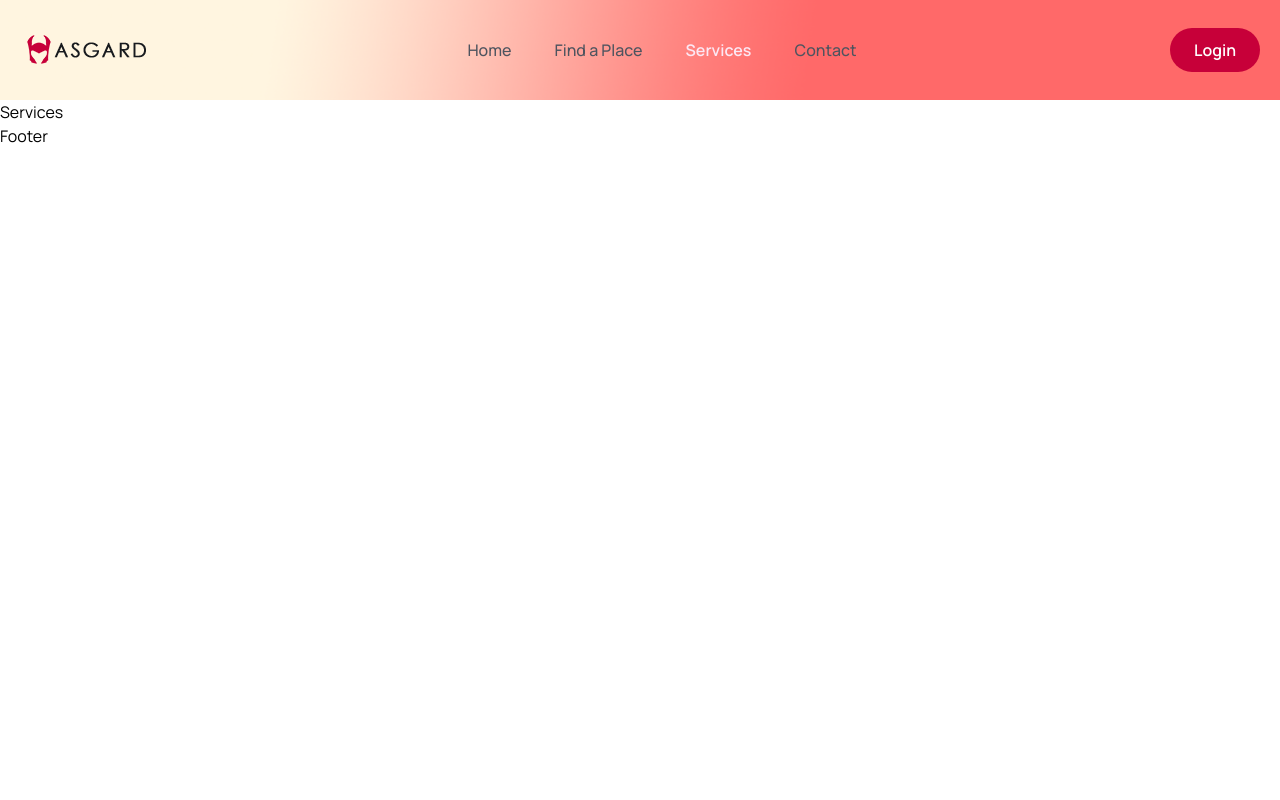
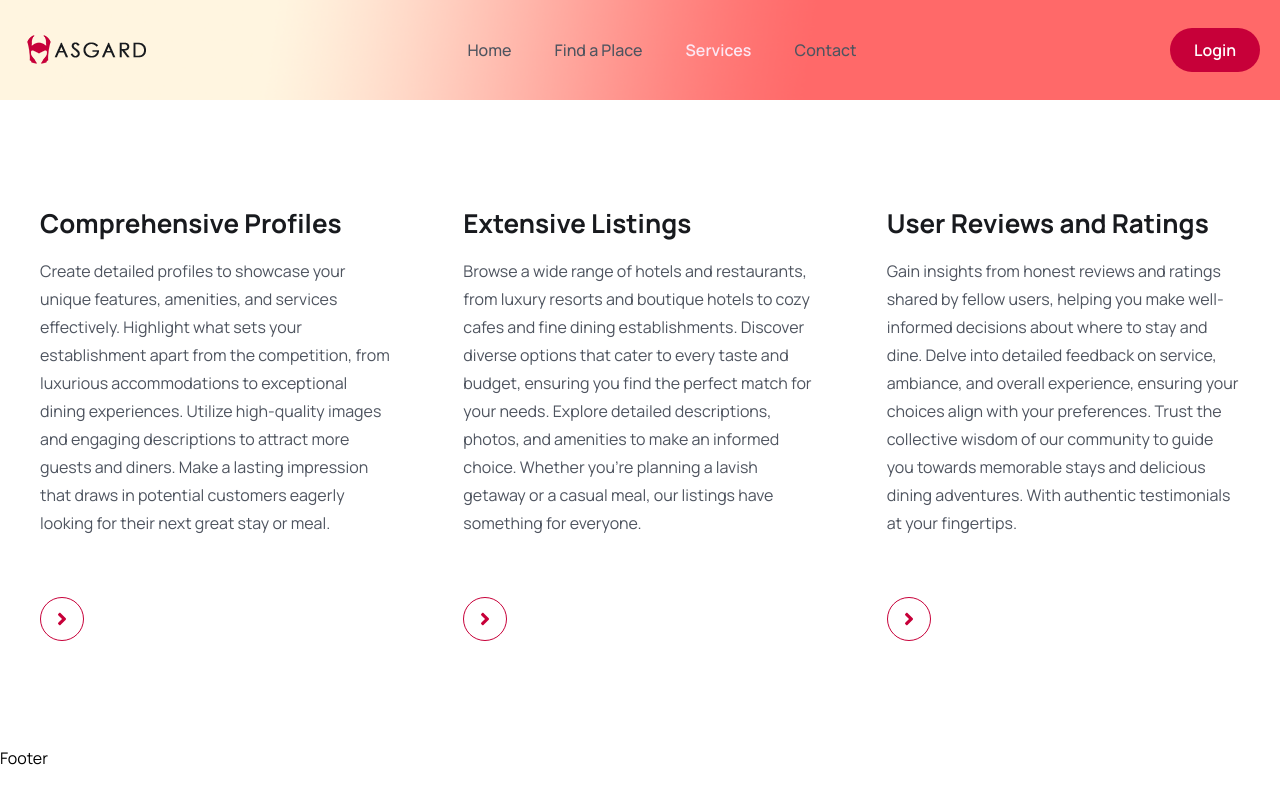
Before and after one commit to THIS4LA/multiUser-hotel-listing-webApp, a React (Vite) app in the folder frontEnd/: page /services in a window 1280 px wide. Built offline with nearby package versions, Linux system fonts and the light colour scheme.

Commit message:
services

```diff
--- a/frontEnd/src/assets/data/services.js
+++ b/frontEnd/src/assets/data/services.js
@@ -1,38 +1,20 @@
 export const services = [
   {
-    name: "Cancer Care",
-    desc: "World-class care for everyone. Our health System offers unmatched, expert health care. From the lab to the clinic.",
-    bgColor: "rgba(254, 182, 13, .2)",
-    textColor: "#FEB60D",
-  },
-  {
-    name: "Labor & Delivery",
-    desc: "World-class care for everyone. Our health System offers unmatched, expert health care. From the lab to the clinic.",
+    name: "Comprehensive Profiles",
+    desc: "Create detailed profiles to showcase your unique features, amenities, and services effectively. Highlight what sets your establishment apart from the competition, from luxurious accommodations to exceptional dining experiences. Utilize high-quality images and engaging descriptions to attract more guests and diners. Make a lasting impression that draws in potential customers eagerly looking for their next great stay or meal.",
     bgColor: "rgba(151, 113, 255, .2)",
     textColor: "#9771FF",
   },
   {
-    name: "Heart & Vascular",
-    desc: "World-class care for everyone. Our health System offers unmatched, expert health care. From the lab to the clinic.",
+    name: "Extensive Listings",
+    desc: "Browse a wide range of hotels and restaurants, from luxury resorts and boutique hotels to cozy cafes and fine dining establishments. Discover diverse options that cater to every taste and budget, ensuring you find the perfect match for your needs. Explore detailed descriptions, photos, and amenities to make an informed choice. Whether you're planning a lavish getaway or a casual meal, our listings have something for everyone.",
     bgColor: "rgba(1, 181, 197, .2)",
     textColor: "#01B5C5",
   },
   {
-    name: "Mental Health",
-    desc: "World-class care for everyone. Our health System offers unmatched, expert health care. From the lab to the clinic.",
-    bgColor: "rgba(1, 181, 197, .2)",
-    textColor: "#01B5C5",
-  },
-  {
-    name: "Neurology",
-    desc: "World-class care for everyone. Our health System offers unmatched, expert health care. From the lab to the clinic.",
+    name: "User Reviews and Ratings",
+    desc: "Gain insights from honest reviews and ratings shared by fellow users, helping you make well-informed decisions about where to stay and dine. Delve into detailed feedback on service, ambiance, and overall experience, ensuring your choices align with your preferences. Trust the collective wisdom of our community to guide you towards memorable stays and delicious dining adventures. With authentic testimonials at your fingertips.",
     bgColor: "rgba(254, 182, 13, .2)",
     textColor: "#FEB60D",
   },
-  {
-    name: "Burn Treatment",
-    desc: "World-class care for everyone. Our health System offers unmatched, expert health care. From the lab to the clinic.",
-    bgColor: "rgba(151, 113, 255, .2)",
-    textColor: "#9771FF",
-  },
 ];
--- a/frontEnd/src/components/About/About.jsx
+++ b/frontEnd/src/components/About/About.jsx
@@ -1,5 +1,6 @@
 import React from 'react'
 import { Link } from 'react-router-dom'
+import AnchorLink from "react-anchor-link-smooth-scroll";
 
 import aboutImg from '../../assets/images/about-us.png'
 const About = () => {
@@ -22,10 +23,7 @@ const About = () => {
           <p className='text__para mt-[30px]'>
           our mission is to bridge the gap between service providers and customers, offering a seamless, user-friendly interface where hotels and restaurants can showcase their offerings. We aim to provide comprehensive and reliable information, helping users make informed decisions that enhance their travel and dining experiences.
           </p>
-
-          <Link to="/">
-            <button className='btn'>Learn More</button>
-          </Link>
+          <AnchorLink offset='100' href="#services"><button className='btn'>Learn More</button></AnchorLink>
         </div>
         </div>
       </div>
--- /dev/null
+++ b/frontEnd/src/components/Services/ServiceCard.jsx
@@ -0,0 +1,29 @@
+import React from "react";
+import { FaAngleRight } from "react-icons/fa";
+import { Link } from "react-router-dom";
+
+const ServiceCard = ({ item }) => {
+  const { name, desc, } = item;
+  return (
+    <div className="py-[30px] px-3 lg:px-5">
+      <h2 className="text-[26px] leading-9 text-headingColor font-[700]">
+        {name}
+      </h2>
+      <p className="text-[16px] leading-7 font-[400] text-textColor mt-4">
+        {desc}
+      </p>
+
+      <div className="flex items-center justify-between mt-[30px]">
+        <Link
+          to="/owners"
+          className="w-[44px] h-[44px] rounded-full border border-solid border-redColor mt-[30px]
+            flex items-center justify-center group hover:bg-primaryColor hover:border-blueColor"
+        >
+          <FaAngleRight className="group-hover:text-blueColor text-redColor w-6 h-5" />
+        </Link>
+      </div>
+    </div>
+  );
+};
+
+export default ServiceCard;
--- /dev/null
+++ b/frontEnd/src/components/Services/ServiceList.jsx
@@ -0,0 +1,16 @@
+import React from 'react'
+
+import { services } from '../../assets/data/services';
+import ServiceCard from './ServiceCard';
+
+const ServiceList = () => {
+  return (
+    <div className="grid grid-cols-1 md:grid-cols-2 lg:grid-cols-3 gap-5 lg:gap-[30px] mt-[30px] lg:mt-[55px]">
+        {services.map((item, index) => (
+            <ServiceCard item={item} index={index} key={index} />
+        ))}
+    </div>
+  )
+}
+
+export default ServiceList
--- a/frontEnd/src/pages/Home.jsx
+++ b/frontEnd/src/pages/Home.jsx
@@ -12,6 +12,7 @@ import { NavLink, Link } from "react-router-dom";
 import ScrollDownArrow from "../components/ScrollDownArrow/ScrollDownArrow"
 
 import About from "../components/About/About.jsx";
+import ServiceList from '../components/Services/ServiceList.jsx';
 
 const Home = () => {
   return (
@@ -143,6 +144,34 @@ const Home = () => {
           </div>
         </section>
         <About />
+        {/* services */}
+        <section>
+          <div className='container'>
+            <div className='xl:w-[400px] mx-auto'>
+              <h2 className='heading text-center'>
+                <span className='text-redColor' id='services'>Services</span><br></br> We Offer
+              </h2>
+              <p className='text__para text-center'>
+              Discover our comprehensive suite of services tailored for both hospitality providers and guests. From detailed profile creation and user reviews, we strive to enhance your travel and dining experiences.
+              </p>
+            </div>
+            <ServiceList/>
+          </div>
+        </section>
+        {/* services end */}
+        {/* top rated hotels */}
+        <section>
+          <div className='container'>
+            <div className='xl:w-[470px] mx-auto'>
+              <h2 className='heading text-center'><span className='text-redColor'>Top-Rated</span> Hotels for Unforgettable Stays</h2>
+              <p className='text__para text-center'>
+              Discover our top three highest-rated hotels, chosen by our community for exceptional accommodations and outstanding service.
+              Start your journey with confidence, knowing you&apos;re choosing from the best.
+              </p>
+            </div>
+          </div>
+        </section>
+        {/* top rated hotels end */}
     </>
     </>
   )
--- a/frontEnd/src/pages/Services.jsx
+++ b/frontEnd/src/pages/Services.jsx
@@ -1,10 +1,17 @@
-import React from 'react'
+import { services } from "../assets/data/services";
+import ServiceCard from "../components/Services/ServiceCard";
 
 const Services = () => {
   return (
-    <div>
-      <h1>Services</h1>
+    <section>
+      <div className="container">
+      <div className="grid grid-cols-1 md:grid-cols-2 lg:grid-cols-3 gap-5 lg:gap-[30px] ">
+        {services.map((item, index) => (
+            <ServiceCard item={item} index={index} key={index} />
+        ))}
     </div>
+      </div>
+    </section>
   )
 }
 
```
